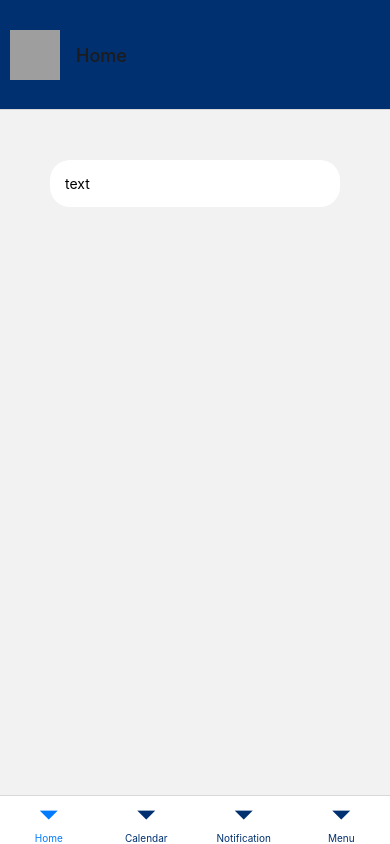
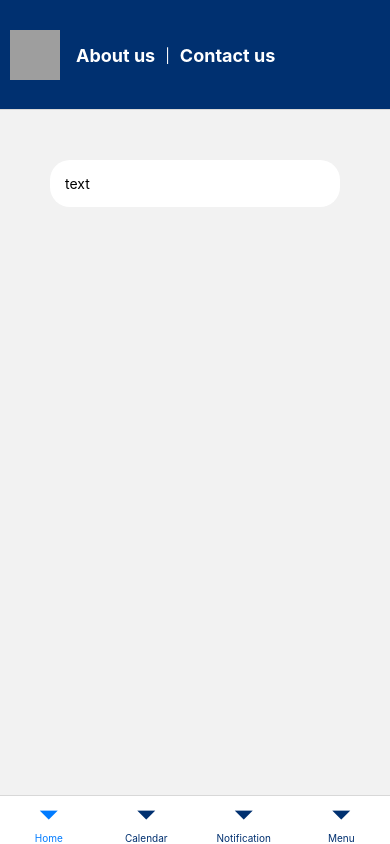
Before and after one commit to Pascaruuu/AUPP_App, a React Native app: screen /Home in a window 390 px wide. Built offline with nearby package versions, Linux system fonts and the light colour scheme; grey boxes are pictures that could not be loaded.

Commit message:
about us & contact us

```diff
--- a/App.js
+++ b/App.js
@@ -1,6 +1,6 @@
 import { createBottomTabNavigator } from '@react-navigation/bottom-tabs';
 import { NavigationContainer } from '@react-navigation/native';
-import { Image } from 'react-native';
+import { Image, TouchableOpacity, Text, View } from 'react-native';
 import React from 'react';
 import CalendarScreen from './src/screens/CalendarScreen.js';
 import HomeScreen from './src/screens/HomeScreen.js';
@@ -26,7 +26,23 @@ const App = () => {
             ),
           })}
         >
-          <Tab.Screen name="Home" component={HomeScreen} options={{ headerTitle: 'Home', headerTitleStyle: globalStyles.title }} />
+          <Tab.Screen
+            name="Home"
+            component={HomeScreen}
+            options={{
+              headerTitle: () => (
+                <View style={{ flexDirection: 'row', alignItems: 'center' }}>
+                  <TouchableOpacity onPress={() => alert('You clicked on About us!')}>
+                    <Text style={globalStyles.headerTitle}>About us</Text>
+                  </TouchableOpacity>
+                  <Text style={globalStyles.separator}>|</Text>
+                  <TouchableOpacity onPress={() => alert('You clicked on Contact us!')}>
+                    <Text style={globalStyles.headerTitle}>Contact us</Text>
+                  </TouchableOpacity>
+                </View>
+              ),
+            }}
+          />
           <Tab.Screen name="Calendar" component={CalendarScreen} options={{ headerTitle: 'Calendar', headerTitleStyle: globalStyles.title }} />
           <Tab.Screen name="Notification" component={NotificationScreen} options={{ headerTitle: 'Notification', headerTitleStyle: globalStyles.title }} />
           <Tab.Screen name="Menu" component={MenuScreen} options={{ headerTitle: 'Menu', headerTitleStyle: globalStyles.title }} />
--- a/src/styles/GlobalStyles.js
+++ b/src/styles/GlobalStyles.js
@@ -41,4 +41,14 @@ export const globalStyles = StyleSheet.create({
     height: 50,
     marginLeft: 10,
   },
+  headerTitle: {
+    color: '#fff',
+    textAlign: 'center',
+    fontWeight: 'bold',
+    fontSize: 18,
+  },
+  separator: {
+    color: '#fff',
+    marginHorizontal: 10,
+  },
 });
```
